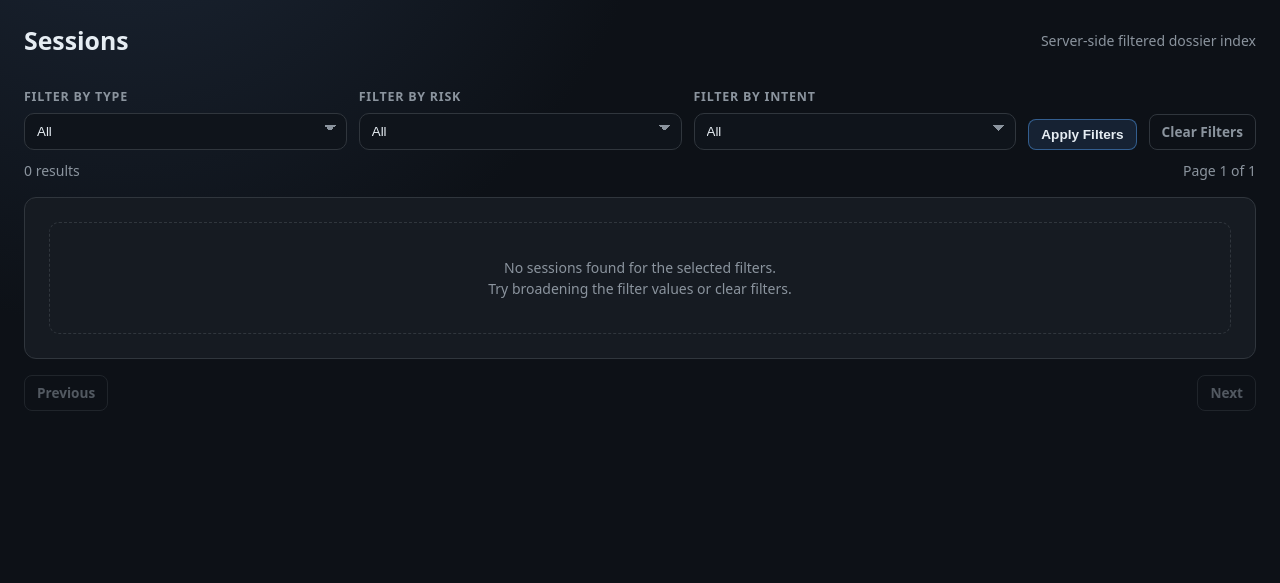
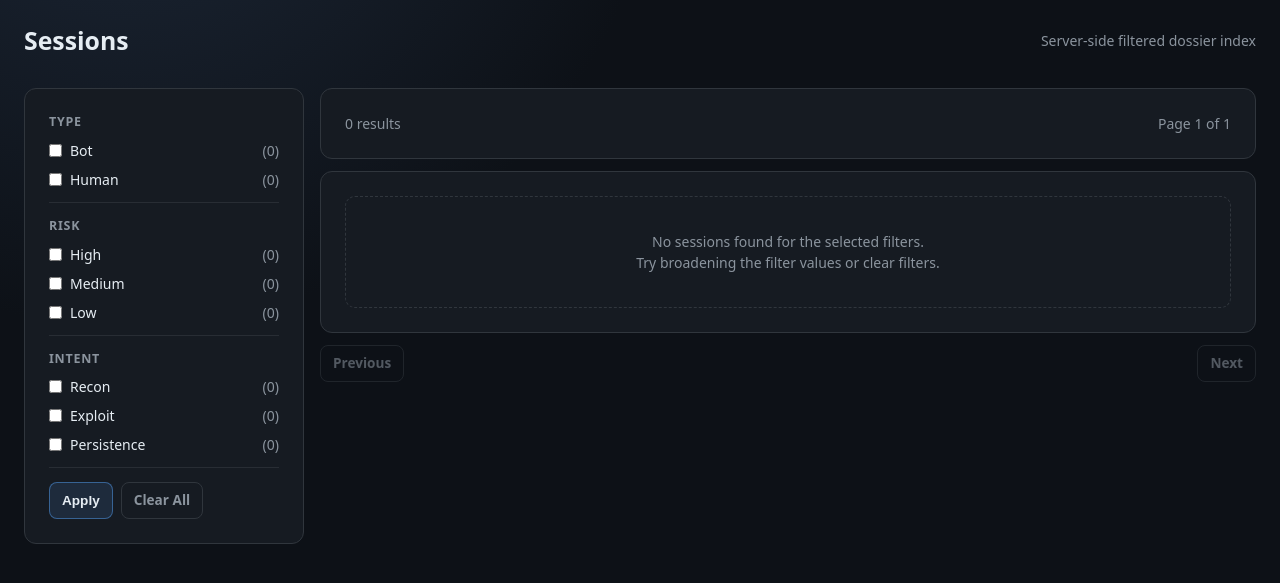
Before and after one commit to nisbh/MORPH, a Flask app: page /sessions in a window 1280 px wide. Shown: the part 53-636 px from the top of the page. Run offline with Flask 3, Linux system fonts and the light colour scheme; some libraries are stand-ins or nearby versions.

Commit message:
intelligence layout fix,formatting,multi-select session filters

```diff
--- a/app.py
+++ b/app.py
@@ -699,9 +699,9 @@ def sessions():
         filter_counts=filter_counts,
         active_filter_tags=active_filter_tags,
         filter_query={
-            "type": _join_filter_values(type_filters),
-            "risk": _join_filter_values(risk_filters),
-            "intent": _join_filter_values(intent_filters),
+            "type": _join_filter_values(type_filters) or None,
+            "risk": _join_filter_values(risk_filters) or None,
+            "intent": _join_filter_values(intent_filters) or None,
         },
     )
 
@@ -804,14 +804,11 @@ def intelligence_detail(ip: str):
     timeline_activity_text = "Active for less than 1 day"
     timeline_range_text = "-"
     if first_seen_dt and last_seen_dt:
-        active_seconds = max(0, int((last_seen_dt - first_seen_dt).total_seconds()))
-        if active_seconds < 86400:
+        if first_seen_dt.date() == last_seen_dt.date():
             timeline_activity_text = "Active for less than 1 day"
         else:
-            active_days = active_seconds // 86400
-            if active_seconds % 86400:
-                active_days += 1
-            timeline_activity_text = f"Active for {active_days} day{'s' if active_days != 1 else ''}"
+            active_days = (last_seen_dt.date() - first_seen_dt.date()).days + 1
+            timeline_activity_text = f"Active for {active_days} days"
 
         timeline_range_text = f"{format_human_datetime(first_seen_dt)} to {format_human_datetime(last_seen_dt)}"
 
@@ -824,8 +821,6 @@ def intelligence_detail(ip: str):
         remaining_command_count=remaining_command_count,
         timeline=timeline,
         timeline_max=timeline_max,
-        first_seen_display=format_human_datetime(profile.get("first_seen")),
-        last_seen_display=format_human_datetime(profile.get("last_seen")),
         timeline_activity_text=timeline_activity_text,
         timeline_range_text=timeline_range_text,
         sessions=page_rows,
--- a/templates/sessions.html
+++ b/templates/sessions.html
@@ -3,19 +3,33 @@
 
 {% block content %}
 <style>
-    .controls-row {
+    .sessions-layout {
         display: grid;
-        grid-template-columns: repeat(3, minmax(0, 1fr)) auto auto;
-        gap: 12px;
-        align-items: end;
+        grid-template-columns: 280px minmax(0, 1fr);
+        align-items: start;
+        gap: 16px;
     }
 
-    .control-group {
+    .filter-panel {
+        position: sticky;
+        top: 76px;
         display: grid;
-        gap: 6px;
+        gap: 14px;
     }
 
-    .control-label {
+    .filter-group {
+        display: grid;
+        gap: 8px;
+        border-bottom: 1px solid rgba(48, 54, 61, 0.7);
+        padding-bottom: 12px;
+    }
+
+    .filter-group:last-of-type {
+        border-bottom: none;
+        padding-bottom: 0;
+    }
+
+    .filter-title {
         color: var(--text-secondary);
         font-size: 0.78rem;
         font-weight: 600;
@@ -23,17 +37,61 @@
         letter-spacing: 0.06em;
     }
 
+    .filter-option {
+        display: flex;
+        align-items: center;
+        justify-content: space-between;
+        gap: 8px;
+    }
+
+    .filter-check {
+        display: inline-flex;
+        align-items: center;
+        gap: 8px;
+        color: var(--text);
+        cursor: pointer;
+    }
+
+    .filter-count {
+        color: var(--text-secondary);
+        font-variant-numeric: tabular-nums;
+        white-space: nowrap;
+    }
+
+    .filter-actions {
+        display: flex;
+        gap: 8px;
+        flex-wrap: wrap;
+    }
+
+    .content-stack {
+        display: grid;
+        gap: 12px;
+    }
+
+    .active-tags {
+        margin-top: 12px;
+        display: flex;
+        flex-wrap: wrap;
+        gap: 8px;
+    }
+
+    .active-tag {
+        border: 1px solid rgba(88, 166, 255, 0.4);
+        background: rgba(88, 166, 255, 0.12);
+        color: var(--text);
+        border-radius: 999px;
+        padding: 4px 10px;
+        font-size: 0.8rem;
+        white-space: nowrap;
+    }
+
     .results-row,
     .pagination-row {
-        margin-top: 10px;
         display: flex;
         align-items: center;
         justify-content: space-between;
         gap: 12px;
-    }
-
-    .pagination-row {
-        margin-top: 0;
     }
 
     .sessions-table thead th {
@@ -49,15 +107,21 @@
         pointer-events: none;
     }
 
-    @media (max-width: 1220px) {
-        .controls-row {
-            grid-template-columns: repeat(3, minmax(0, 1fr));
+    @media (max-width: 1080px) {
+        .sessions-layout {
+            grid-template-columns: 1fr;
+        }
+
+        .filter-panel {
+            position: static;
         }
     }
 
     @media (max-width: 780px) {
-        .controls-row {
-            grid-template-columns: 1fr;
+        .results-row,
+        .pagination-row {
+            flex-direction: column;
+            align-items: flex-start;
         }
     }
 </style>
@@ -68,45 +132,74 @@
         <span class="subtle">Server-side filtered dossier index</span>
     </div>
 
-    <section aria-label="Session Controls">
-        <form method="get" action="/sessions" class="controls-row">
-            <div class="control-group">
-                <label class="control-label" for="filter-type">Filter by Type</label>
-                <select id="filter-type" name="type" class="select">
-                    <option value="" {% if not filters.type %}selected{% endif %}>All</option>
-                    <option value="bot" {% if filters.type == 'bot' %}selected{% endif %}>Bot</option>
-                    <option value="human" {% if filters.type == 'human' %}selected{% endif %}>Human</option>
-                </select>
+    <section class="sessions-layout" aria-label="Session Controls and Results">
+        <form id="session-filter-form" method="get" action="/sessions" class="card filter-panel">
+            <input type="hidden" id="filter-type-hidden" name="type" value="{{ filter_query.type or '' }}">
+            <input type="hidden" id="filter-risk-hidden" name="risk" value="{{ filter_query.risk or '' }}">
+            <input type="hidden" id="filter-intent-hidden" name="intent" value="{{ filter_query.intent or '' }}">
+
+            <div class="filter-group">
+                <span class="filter-title">Type</span>
+                {% for value, label in [('bot', 'Bot'), ('human', 'Human')] %}
+                <label class="filter-option">
+                    <span class="filter-check">
+                        <input type="checkbox" data-filter="type" value="{{ value }}" {% if value in filters.type %}checked{% endif %}>
+                        <span>{{ label }}</span>
+                    </span>
+                    <span class="filter-count">({{ filter_counts.type[value]|intcomma }})</span>
+                </label>
+                {% endfor %}
             </div>
-            <div class="control-group">
-                <label class="control-label" for="filter-risk">Filter by Risk</label>
-                <select id="filter-risk" name="risk" class="select">
-                    <option value="" {% if not filters.risk %}selected{% endif %}>All</option>
-                    <option value="low" {% if filters.risk == 'low' %}selected{% endif %}>Low</option>
-                    <option value="medium" {% if filters.risk == 'medium' %}selected{% endif %}>Medium</option>
-                    <option value="high" {% if filters.risk == 'high' %}selected{% endif %}>High</option>
-                </select>
+
+            <div class="filter-group">
+                <span class="filter-title">Risk</span>
+                {% for value, label in [('high', 'High'), ('medium', 'Medium'), ('low', 'Low')] %}
+                <label class="filter-option">
+                    <span class="filter-check">
+                        <input type="checkbox" data-filter="risk" value="{{ value }}" {% if value in filters.risk %}checked{% endif %}>
+                        <span>{{ label }}</span>
+                    </span>
+                    <span class="filter-count">({{ filter_counts.risk[value]|intcomma }})</span>
+                </label>
+                {% endfor %}
             </div>
-            <div class="control-group">
-                <label class="control-label" for="filter-intent">Filter by Intent</label>
-                <select id="filter-intent" name="intent" class="select">
-                    <option value="" {% if not filters.intent %}selected{% endif %}>All</option>
-                    <option value="recon" {% if filters.intent == 'recon' %}selected{% endif %}>Recon</option>
-                    <option value="exploit" {% if filters.intent == 'exploit' %}selected{% endif %}>Exploit</option>
-                    <option value="persistence" {% if filters.intent == 'persistence' %}selected{% endif %}>Persistence</option>
-                </select>
+
+            <div class="filter-group">
+                <span class="filter-title">Intent</span>
+                {% for value, label in [('recon', 'Recon'), ('exploit', 'Exploit'), ('persistence', 'Persistence')] %}
+                <label class="filter-option">
+                    <span class="filter-check">
+                        <input type="checkbox" data-filter="intent" value="{{ value }}" {% if value in filters.intent %}checked{% endif %}>
+                        <span>{{ label }}</span>
+                    </span>
+                    <span class="filter-count">({{ filter_counts.intent[value]|intcomma }})</span>
+                </label>
+                {% endfor %}
             </div>
-            <button class="btn" type="submit">Apply Filters</button>
-            <a href="/sessions" class="btn ghost">Clear Filters</a>
+
+            <div class="filter-actions">
+                <button class="btn" type="submit">Apply</button>
+                <a href="/sessions" class="btn ghost">Clear All</a>
+            </div>
         </form>
 
+        <div class="content-stack">
+            <section class="card">
                 <div class="results-row">
                     <span class="subtle">
-                {{ filtered_count }} results
-                {% if filtered_count != total_count %}(filtered from {{ total_count }}){% endif %}
+                        {{ filtered_count|intcomma }} results
+                        {% if filtered_count != total_count %}(filtered from {{ total_count|intcomma }}){% endif %}
                     </span>
                     <span class="subtle">Page {{ page }} of {{ total_pages }}</span>
                 </div>
+
+                {% if active_filter_tags %}
+                <div class="active-tags" aria-label="Active filters">
+                    {% for tag in active_filter_tags %}
+                    <span class="active-tag">{{ tag }}</span>
+                    {% endfor %}
+                </div>
+                {% endif %}
             </section>
 
             <section class="card">
@@ -138,9 +231,9 @@
                                 <td>{{ s.src_ip or 'Unknown' }}</td>
                                 <td>{{ "%.1f"|format(s.duration_seconds or 0) }}s</td>
                                 <td>{{ s.commands|length }}</td>
-                        <td><span class="badge badge-{{ c.type or 'bot' }}">{{ c.type or 'unknown' }}</span></td>
-                        <td><span class="badge badge-{{ c.intent or 'recon' }}">{{ c.intent or 'unknown' }}</span></td>
-                        <td><span class="badge badge-{{ c.risk or 'low' }}">{{ c.risk or 'unknown' }}</span></td>
+                                <td><span class="badge badge-{{ c.type if c.type in ['bot', 'human'] else 'human' }}">{{ c.type or 'unknown' }}</span></td>
+                                <td><span class="badge badge-{{ c.intent if c.intent in ['recon', 'exploit', 'persistence'] else 'recon' }}">{{ c.intent or 'unknown' }}</span></td>
+                                <td><span class="badge badge-{{ c.risk if c.risk in ['low', 'medium', 'high'] else 'low' }}">{{ c.risk or 'unknown' }}</span></td>
                                 <td><a href="/dossier/{{ s.session_id }}" class="btn ghost">View</a></td>
                             </tr>
                             {% endfor %}
@@ -159,7 +252,7 @@
                 {% if has_prev %}
                 <a
                     class="btn ghost"
-            href="{{ url_for('sessions', page=prev_page, type=filters.type, risk=filters.risk, intent=filters.intent) }}"
+                    href="{{ url_for('sessions', page=prev_page, type=filter_query.type, risk=filter_query.risk, intent=filter_query.intent) }}"
                 >
                     Previous
                 </a>
@@ -170,7 +263,7 @@
                 {% if has_next %}
                 <a
                     class="btn ghost"
-            href="{{ url_for('sessions', page=next_page, type=filters.type, risk=filters.risk, intent=filters.intent) }}"
+                    href="{{ url_for('sessions', page=next_page, type=filter_query.type, risk=filter_query.risk, intent=filter_query.intent) }}"
                 >
                     Next
                 </a>
@@ -179,10 +272,35 @@
                 {% endif %}
             </section>
         </div>
+    </section>
+</div>
 
 <script>
     (function () {
+        const filterForm = document.getElementById("session-filter-form");
         const rows = Array.from(document.querySelectorAll(".session-row"));
+
+        const syncFilterHiddenInputs = () => {
+            if (!filterForm) {
+                return;
+            }
+
+            ["type", "risk", "intent"].forEach((group) => {
+                const selected = Array.from(filterForm.querySelectorAll(`input[data-filter="${group}"]:checked`))
+                    .map((el) => el.value);
+                const hidden = document.getElementById(`filter-${group}-hidden`);
+                if (hidden) {
+                    hidden.value = selected.join(",");
+                }
+            });
+        };
+
+        if (filterForm) {
+            filterForm.addEventListener("submit", () => {
+                syncFilterHiddenInputs();
+            });
+            syncFilterHiddenInputs();
+        }
 
         rows.forEach((row) => {
             row.addEventListener("click", (event) => {
```
Also changed, not shown: templates/ip_detail.html (+70 -24 lines). Lines whose indentation alone changed are shown as unchanged.
